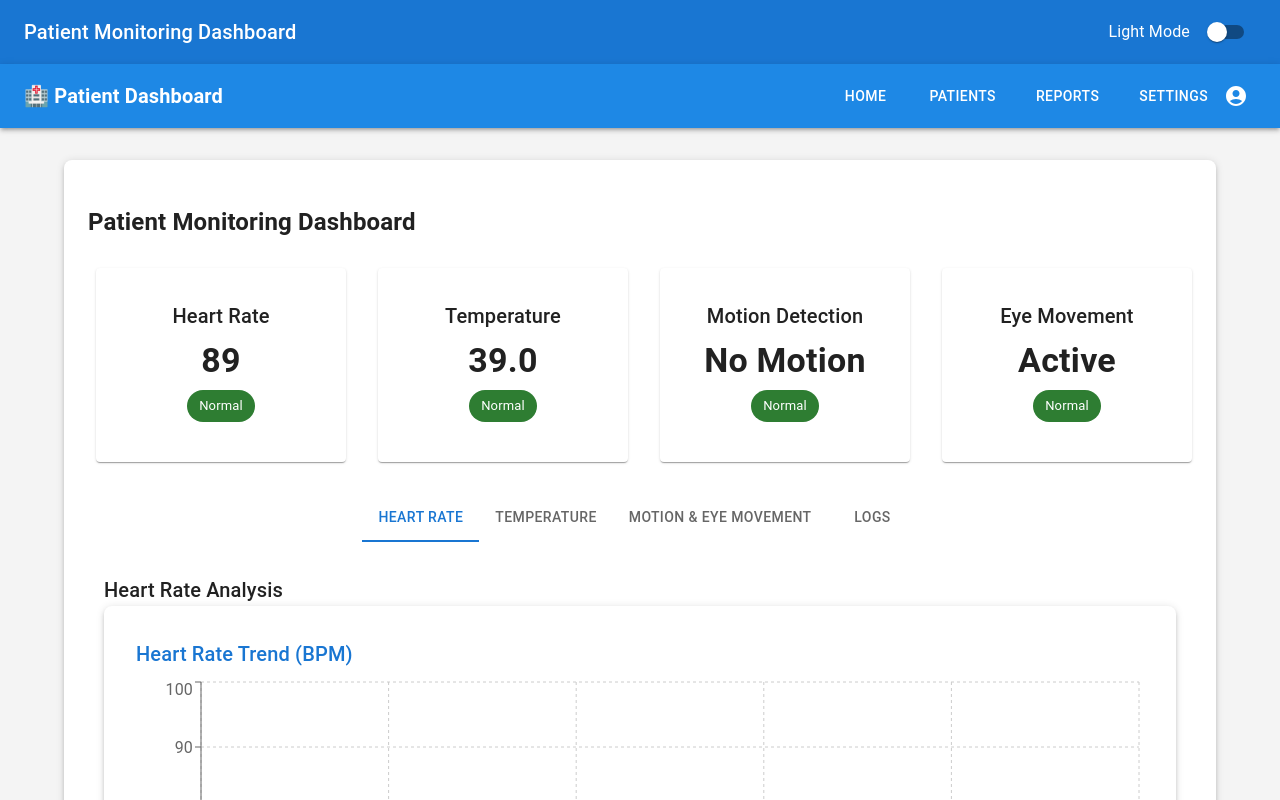
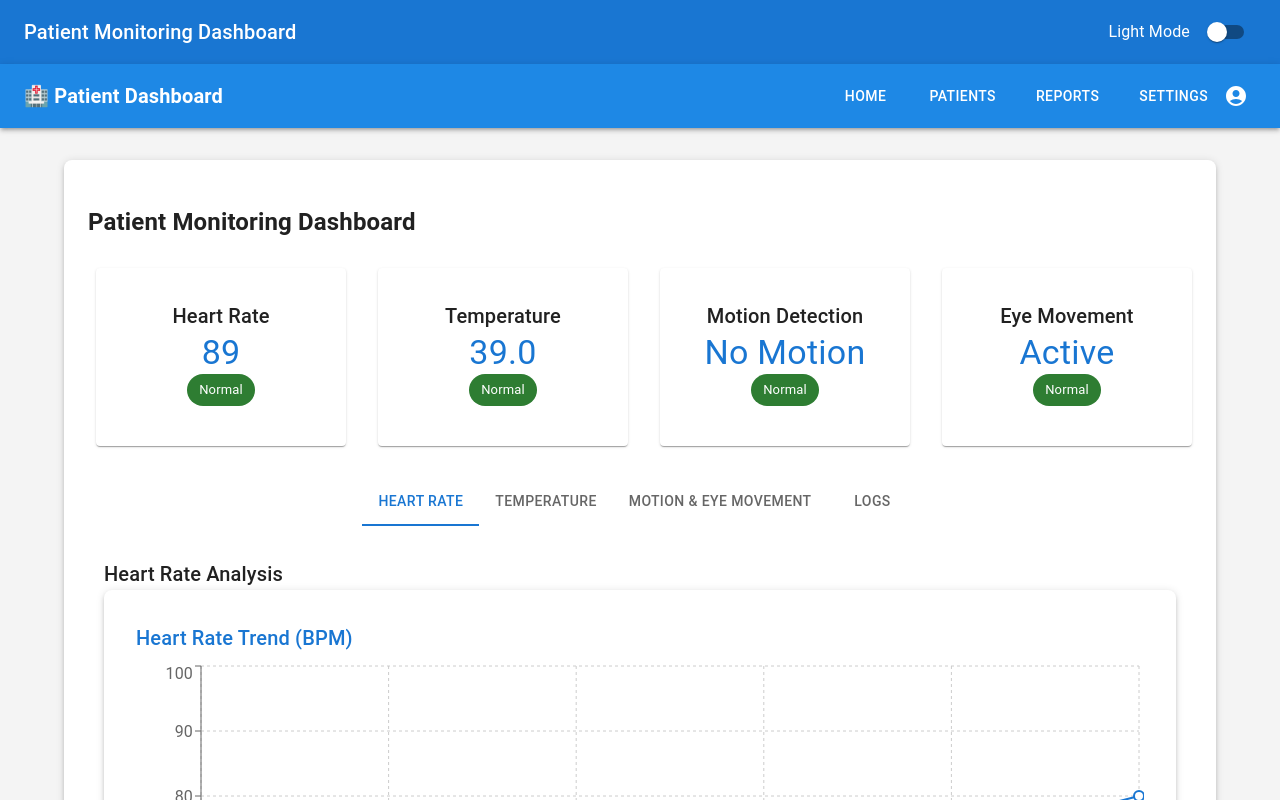
Before and after one commit to iamprathamesh18/coma-patients-, a React (Create React App) app: page / in a window 1280 px wide. Shown: the top 800 px of the page. Built offline with nearby package versions, Linux system fonts and the light colour scheme.

Commit message:
19 feb final changes

```diff
--- a/src/components/SensorCard.js
+++ b/src/components/SensorCard.js
@@ -5,14 +5,15 @@
 const SensorCard = ({ title, value, status }) => {
   return (
     <motion.div
-      initial={{ opacity: 0, scale: 0.8 }}
-      animate={{ opacity: 1, scale: 1 }}
+      initial={{ opacity: 0, y: 20 }}
+      animate={{ opacity: 1, y: 0 }}
       transition={{ duration: 0.5 }}
+      whileHover={{ scale: 1.05 }}
     >
       <Card sx={{ minWidth: 250, textAlign: "center", p: 2, m: 1 }}>
         <CardContent>
           <Typography variant="h6">{title}</Typography>
-          <Typography variant="h4" sx={{ fontWeight: "bold", my: 1 }}>
+          <Typography variant="h4" color="primary">
             {value}
           </Typography>
           <Chip
```
